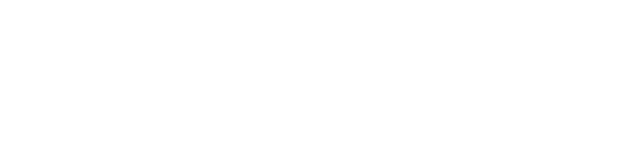
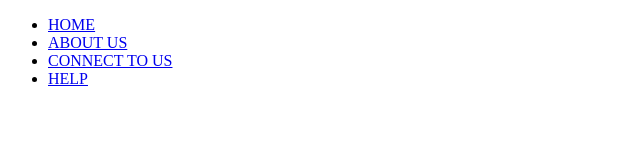
Before and after one commit to sepehr-13/nav, a plain HTML site: page index.html in a window 1280 px wide. Shown: the whole page, without its empty margins (0-640 px from the left). Drawn offline with Linux system fonts and the light colour scheme.

Commit message:
Creat nav
UL LI of nav

```diff
--- a/index.html
+++ b/index.html
@@ -6,6 +6,13 @@
     <title>Document</title>
 </head>
 <body>
-
+    <nav>
+        <ul>
+            <li><a href="#">HOME</a></li>
+            <li><a href="#">ABOUT US</a></li>
+            <li><a href="#">CONNECT TO US</a></li>
+            <li><a href="#">HELP</a></li>
+        </ul>
+    </nav>
 </body>
 </html>
```
